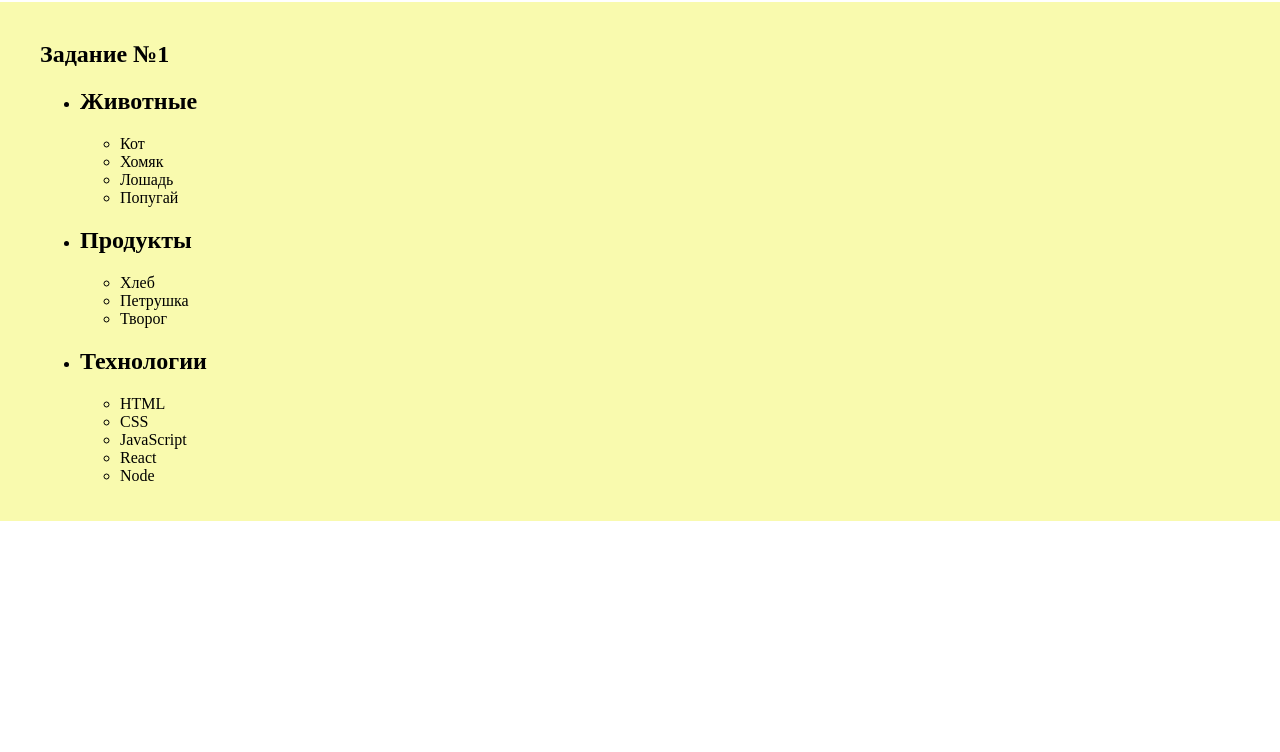
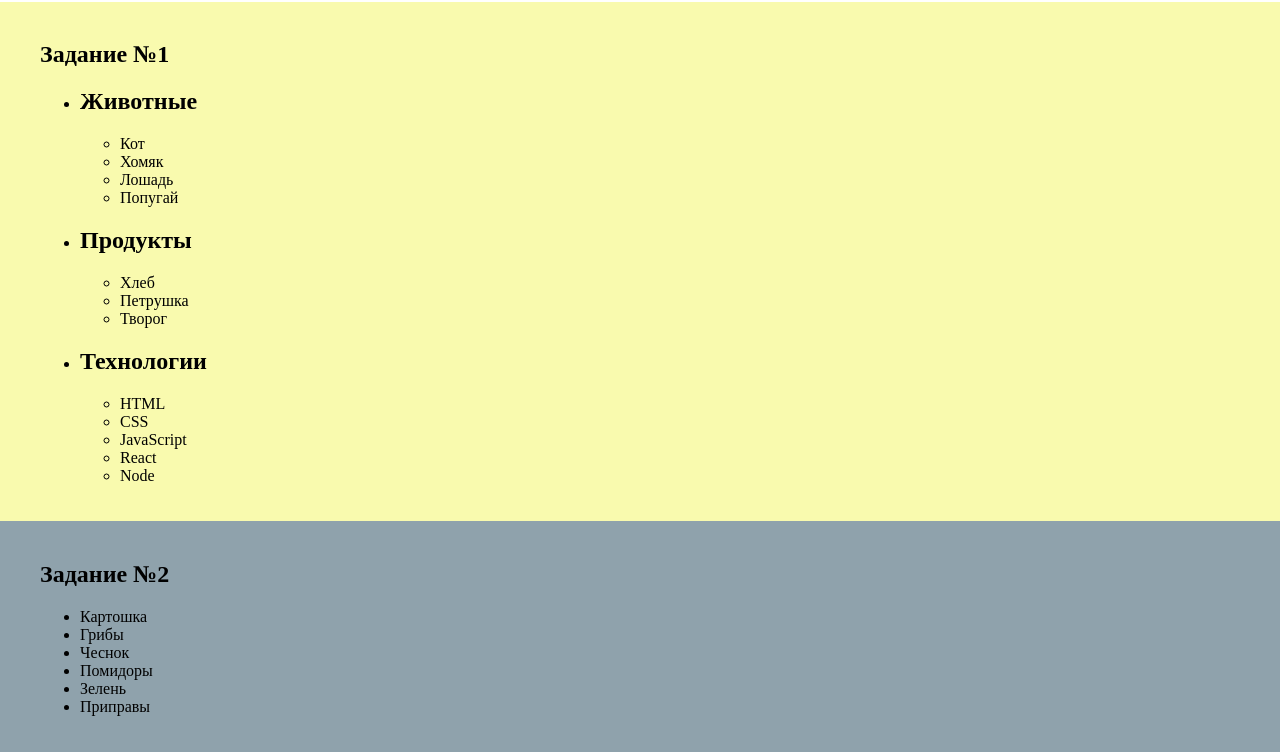
Before and after one commit to Maximusvin/goit-js-hw-07, a plain HTML site: page index.html in a window 1280 px wide. Shown: the part 82-834 px from the top of the page. Before the commit the page ends 800 px from the top, so only its background shows below. Drawn offline with Linux system fonts and the light colour scheme.

Commit message:
added task-2

```diff
--- a/css/style.css
+++ b/css/style.css
@@ -22,3 +22,7 @@ section {
 .task-1 {
   background-color: rgb(249, 250, 174);
 }
+
+.task-2 {
+  background-color: rgb(143, 162, 172);
+}
--- a/index.html
+++ b/index.html
@@ -42,6 +42,19 @@
         </ul>
       </div>
     </section>
-    <script src="./js/task-1.js" type="module"></script>
+    <section class="task-2">
+      <div class="container">
+        <h2 class="task-2__title">Задание №2</h2>
+        <ul id="ingredients"></ul>
+      </div>
+    </section>
+    <!-- <script src="./js/task-1.js" type="module"></script> -->
+    <!-- <script src="./js/task-2.js" type="module"></script> -->
+    <script src="./js/task-3.js" type="module"></script>
+    <!-- <script src="./js/task-4.js" type="module"></script> -->
+    <!-- <script src="./js/task-5.js" type="module"></script> -->
+    <!-- <script src="./js/task-6.js" type="module"></script> -->
+    <!-- <script src="./js/task-7.js" type="module"></script> -->
+    <!-- <script src="./js/task-8.js" type="module"></script> -->
   </body>
 </html>
--- /dev/null
+++ b/js/task-2.js
@@ -0,0 +1 @@
+'use strict';
--- /dev/null
+++ b/js/task-3.js
@@ -0,0 +1,13 @@
+'use strict';
+
+const ingredients = ['Картошка', 'Грибы', 'Чеснок', 'Помидоры', 'Зелень', 'Приправы'];
+
+const ingredientsRef = document.querySelector('#ingredients');
+
+const arr = ingredients.map(ingredient => {
+  const createElement = document.createElement('li');
+  createElement.textContent = ingredient;
+  return createElement;
+});
+
+ingredientsRef.append(...arr);
```
